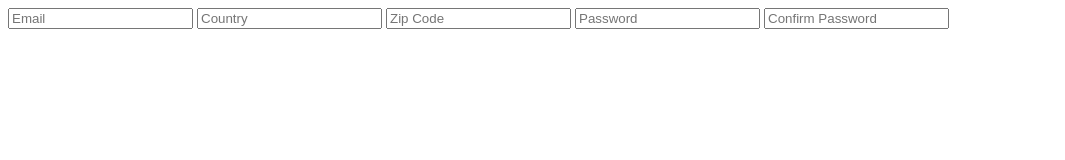
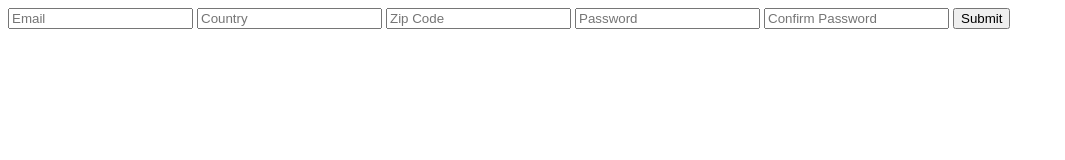
Before and after one commit to ebrahiemfrancis741/form-validation, a plain HTML site: page index.html in a window 1280 px wide. Shown: the whole page, without its empty margins (0-1065 px from the left). Drawn offline with Linux system fonts and the light colour scheme.

Commit message:
Add submit button to the form

```diff
--- a/index.html
+++ b/index.html
@@ -24,6 +24,7 @@
         id="formPasswordConfirm"
         placeholder="Confirm Password"
       />
+      <button type="submit" id="btnSubmit">Submit</button>
     </form>
     <script src="main.js"></script>
   </body>
```
